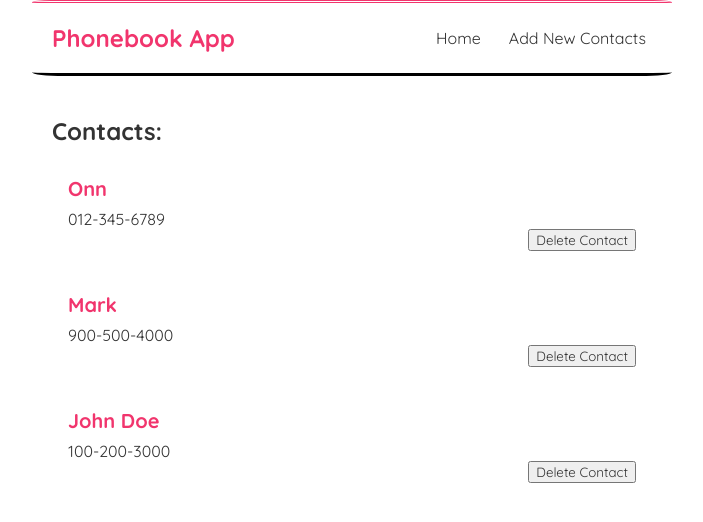
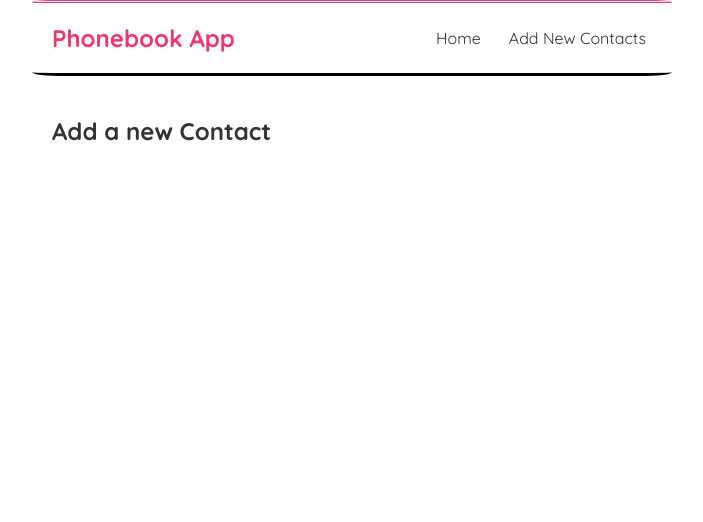
Before and after one commit to LanCheeOnn/phone-book, a React (Create React App) app: page /addcontacts in a window 1280 px wide. Shown: the top 522 px of the page, without its empty margins (288-991 px from the left). Built offline with nearby package versions, Linux system fonts and the light colour scheme; data requests are answered from the project's data file.

Commit message:
Implemented react-router for pages

```diff
--- a/data/db.json
+++ b/data/db.json
@@ -14,6 +14,11 @@
       "name": "John Doe",
       "phone": "100-200-3000",
       "id": 3
+    },
+    {
+      "name": "Jordan walke",
+      "phone": "555-100-1300",
+      "id": 4
     }
   ]
 }
--- a/package.json
+++ b/package.json
@@ -9,6 +9,7 @@
     "react": "^17.0.2",
     "react-dom": "^17.0.2",
     "react-loading-icons": "^1.0.6",
+    "react-router-dom": "^5.3.0",
     "react-scripts": "4.0.3",
     "tailwindcss": "^2.2.15",
     "web-vitals": "^1.0.1"
--- /dev/null
+++ b/src/AddContacts.js
@@ -0,0 +1,9 @@
+const AddContacts = () => {
+  return (
+    <div className="AddContacts">
+      <h2>Add a new Contact</h2>
+    </div>
+  );
+}
+
+export default AddContacts;
--- a/src/App.js
+++ b/src/App.js
@@ -1,14 +1,25 @@
 import Navbar from './Navbar';
 import Home from './Home';
+import { BrowserRouter as Router, Route, Switch } from 'react-router-dom';
+import AddContacts from './AddContacts';
 
 function App() {
   return (
-    <div className="App">
-      <Navbar/>
-      <div className="content">
-        <Home/>
+    <Router>
+      <div className="App">
+        <Navbar/>
+        <div className="content">
+          <Switch>
+            <Route exact path to="/">
+              <Home/>
+            </Route>
+            <Route path="/addcontacts">
+              <AddContacts/>
+            </Route>
+          </Switch>
+        </div>
       </div>
-    </div>
+    </Router>
   );
 }
 
--- a/src/Navbar.js
+++ b/src/Navbar.js
@@ -1,10 +1,11 @@
+import { Link } from 'react-router-dom';
 const Navbar = () => {
   return (
     <nav className="navbar">
       <h1>Phonebook App</h1>
       <div className="links">
-        <a href="/">Home</a>
-        <a href="/addcontacts">Add New Contacts</a>
+        <Link to="/">Home</Link>
+        <Link to="/addcontacts">Add New Contacts</Link>
       </div>
     </nav>
   );
```
Also changed, not shown: 2 other files (tests, documents, lock files or other folders).
